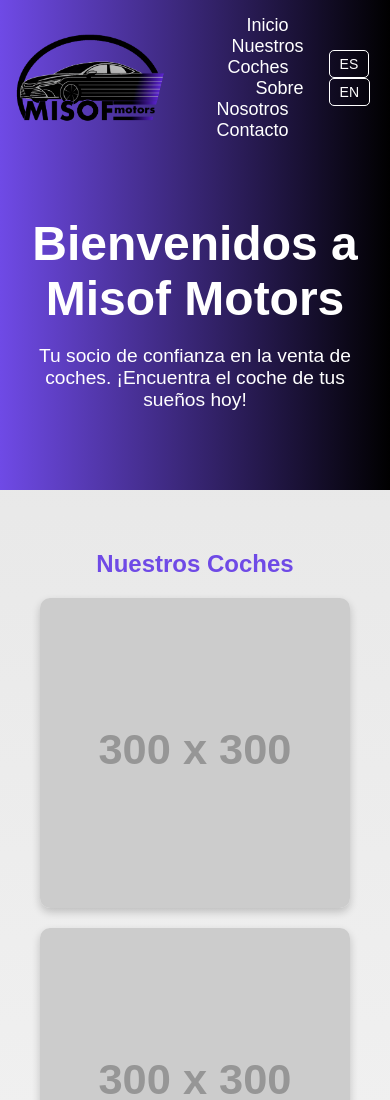
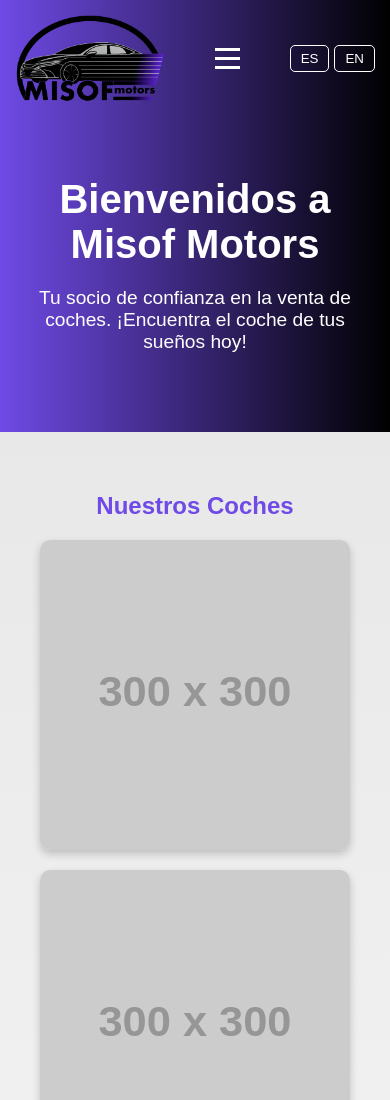
Before and after one commit to misofmotors/misofmotors.github.io, a plain HTML site: page index.html in a window 390 px wide. Shown: the top 1100 px of the page. Drawn offline with Linux system fonts and the light colour scheme; placeholder pictures from the web are drawn by us.

Commit message:
Add web mobile menu compatibility

```diff
--- a/index.html
+++ b/index.html
@@ -16,8 +16,9 @@
             display: flex;
             align-items: center;
             justify-content: space-between;
-            background: linear-gradient(to right, #6f4ae6, #000000);
+            background: linear-gradient(to right, #6f4ae6, #000);
             padding: 15px;
+            position: relative;
         }
 
         header img {
@@ -25,24 +26,86 @@
         }
 
         nav {
-            flex-grow: 1;
-            text-align: right;
+            display: flex;
+            gap: 15px;
         }
 
         nav a {
             text-decoration: none;
             color: white;
-            margin: 0 15px;
+            padding: 10px;
+            border-bottom: 1px solid #fff;
             font-size: 18px;
         }
 
         nav a:hover {
             color: #000;
+            background-color: #fff;
+        }
+
+        .menu-toggle {
+            display: none;
+            flex-direction: column;
+            cursor: pointer;
+        }
+
+        .menu-toggle div {
+            width: 25px;
+            height: 3px;
+            background-color: white;
+            margin: 3px 0;
         }
 
         .language-switch {
             color: white;
-            margin-left: 20px;
+            display: flex;
+            gap: 5px;
+        }
+
+        .language-switch button {
+            background: none;
+            border: 1px solid white;
+            color: white;
+            padding: 5px 10px;
+            border-radius: 5px;
+            cursor: pointer;
+        }
+
+        .language-switch button:hover {
+            background-color: #6f4ae6;
+            color: white;
+        }
+
+        @media (max-width: 768px) {
+            nav {
+                display: none;
+                flex-direction: column;
+                position: absolute;
+                top: 100%;
+                right: 0;
+                background-color: #6f4ae6;
+                border-radius: 10px;
+                width: 200px;
+                text-align: center;
+            }
+
+            nav a {
+                font-size: 16px;
+            }
+
+            nav a:hover {
+                background-color: white;
+                color: #6f4ae6;
+            }
+
+            nav.open {
+                display: flex;
+            }
+
+            .menu-toggle {
+                display: flex;
+            }
+
         }
 
         .hero {
@@ -53,7 +116,7 @@
         }
 
         .hero h1 {
-            font-size: 3em;
+            font-size: 2.5em;
             margin: 0;
             animation: fadeIn 2s ease-in-out;
         }
@@ -108,26 +171,16 @@
             margin: 0;
         }
 
-        .language-switch button {
-            background: none;
-            border: 1px solid white;
-            color: white;
-            padding: 5px 10px;
-            margin: 0 5px;
-            cursor: pointer;
-            font-size: 14px;
-            border-radius: 5px;
-        }
-
-        .language-switch button:hover {
-            background-color: #6f4ae6;
-        }
-
         .section {
             margin-bottom: 50px;
         }
     </style>
     <script>
+        function toggleMenu() {
+            const nav = document.querySelector('nav');
+            nav.classList.toggle('open');
+        }
+
         function switchLanguage(lang) {
             const elements = document.querySelectorAll('[data-lang]');
             elements.forEach(el => {
@@ -136,13 +189,18 @@
         }
 
         document.addEventListener('DOMContentLoaded', () => {
-            switchLanguage('es'); // Default to Spanish
+            switchLanguage('es');
         });
     </script>
 </head>
 <body>
     <header>
         <img src="MisofMotors-TransparentBackground.png" alt="Misof Motors Logo">
+        <div class="menu-toggle" onclick="toggleMenu()">
+            <div></div>
+            <div></div>
+            <div></div>
+        </div>
         <nav>
             <a href="#">Inicio</a>
             <a href="#cars">Nuestros Coches</a>
```
